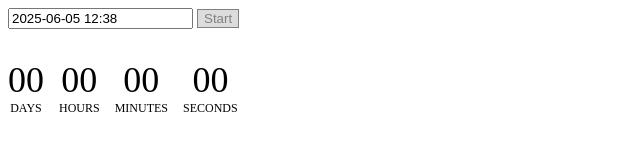
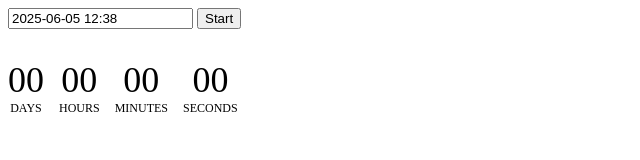
Before and after one commit to kovalchuk14/goit-js-hw-10, a plain HTML site: page 1-timer.html in a window 1280 px wide. Shown: the full height of the page, 0-640 px from the left. Drawn offline with Linux system fonts and the light colour scheme.

Commit message:
Deploying to gh-pages from @ kovalchuk14/goit-js-hw-10@de617d0a0449c311aa49d6bdef9ee42617c3429a 🚀

```diff
--- a/1-timer.html
+++ b/1-timer.html
@@ -14,7 +14,7 @@
 
 <body>
     <input type="text" id="datetime-picker" />
-    <button type="button" data-star class="disable">Start</button>
+    <button type="button" data-star>Start</button>
 
     <div class="timer">
         <div class="field">
```
